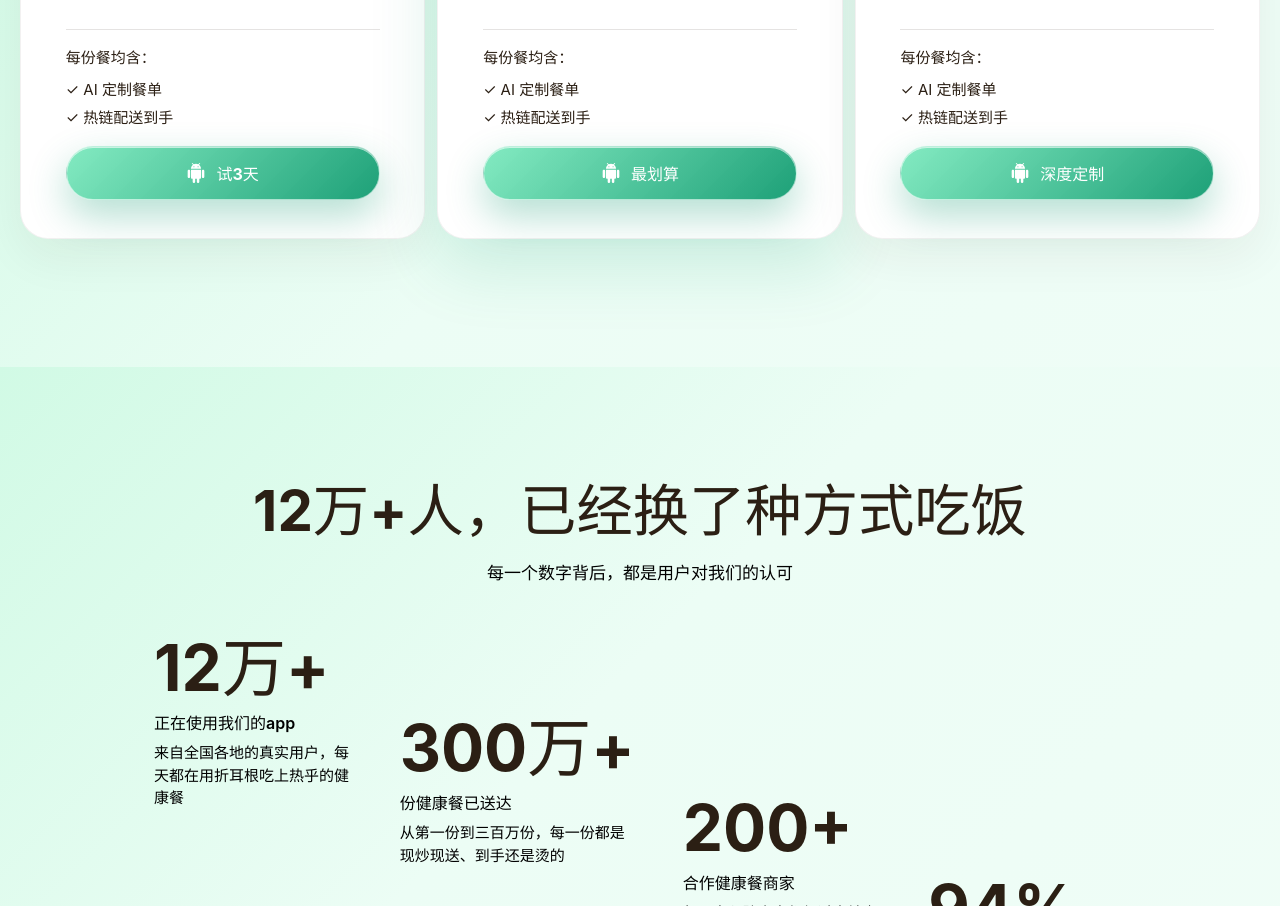
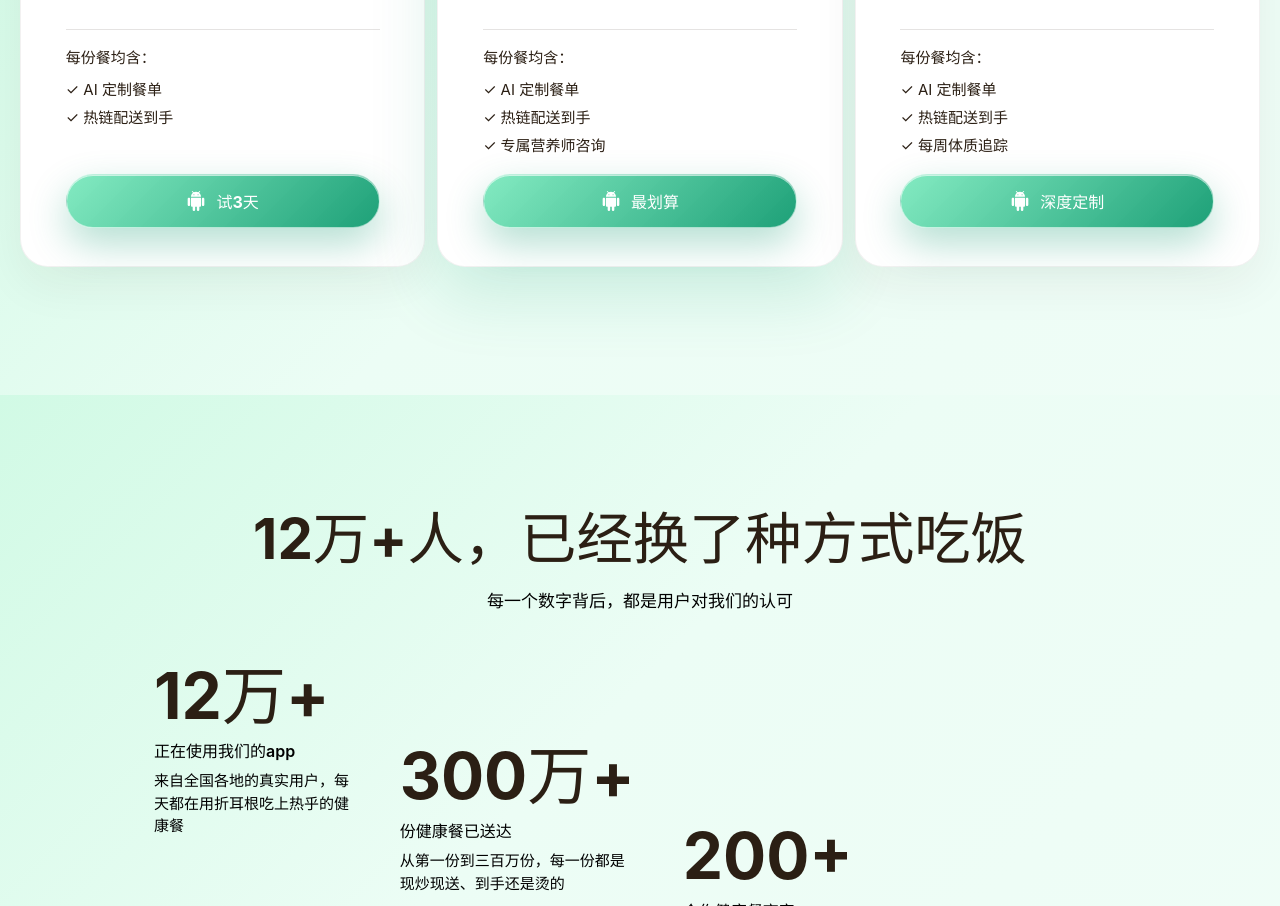
Before and after one commit to xiaolinlin360/ergen-web, a Vue app: page / in a window 1280 px wide. Shown: the part 4200-5106 px from the top of the page. Built offline with nearby package versions, Linux system fonts and the light colour scheme.

Commit message:
安装依赖，使用 pnpm@11.24.0

```diff
--- /dev/null
+++ b/pnpm-workspace.yaml
@@ -0,0 +1,2 @@
+allowBuilds:
+  '@parcel/watcher': set this to true or false
--- a/src/components/sections/PricingInline.vue
+++ b/src/components/sections/PricingInline.vue
@@ -27,9 +27,8 @@
               </div>
             </div>
             <div class="price-card-features">
-              <p class="price-card-feat-lead">每份餐均含：</p>
-              <p>✓ AI 定制餐单</p>
-              <p>✓ 热链配送到手</p>
+              <p class="price-card-feat-lead">{{ plan.featureTitle }}</p>
+             <p v-for="(feature, idx) in plan.features" :key="idx">✓ {{ feature }}</p>
             </div>
             <DownloadButton
               :platform="plan.platform || 'android'"
--- a/src/data/pricing.js
+++ b/src/data/pricing.js
@@ -7,11 +7,13 @@
  * @property {string} cta - 按钮文案
  * @property {boolean} [hot] - 是否热门
  * @property {('android'|'ios'|'windows'|'mac')} [platform] - 下载平台（默认 android）
+ * @property {string[]} features - 特性列表
+ * @property {string} featureTitle - 特性标题
  */
 
 /** @type {PricingPlan[]} */
 export const pricingPlans = [
-  { name: '3天尝鲜', price: 228, per: '≈¥38/餐', spec: '3天·6餐', cta: '试3天', platform: 'android' },
-  { name: '7天周计划', price: 476, per: '≈¥34/餐', spec: '7天·14餐', cta: '最划算', hot: true, platform: 'android' },
-  { name: '28天月计划', price: 1792, per: '≈¥32/餐', spec: '28天·56餐', cta: '深度定制', platform: 'android' },
+  { name: '3天尝鲜', price: 228, per: '≈¥38/餐', spec: '3天·6餐', cta: '试3天', platform: 'android',features:['AI 定制餐单', '热链配送到手'], featureTitle: '每份餐均含：'},
+  { name: '7天周计划', price: 476, per: '≈¥34/餐', spec: '7天·14餐', cta: '最划算', hot: true, platform: 'android',features: ['AI 定制餐单', '热链配送到手', '专属营养师咨询'], featureTitle: '每份餐均含：' },
+  { name: '28天月计划', price: 1792, per: '≈¥32/餐', spec: '28天·56餐', cta: '深度定制', platform: 'android', features: ['AI 定制餐单', '热链配送到手', '每周体质追踪'], featureTitle: '每份餐均含：' },
 ]
```
Also changed, not shown: 1 other file (tests, documents, lock files or other folders).
